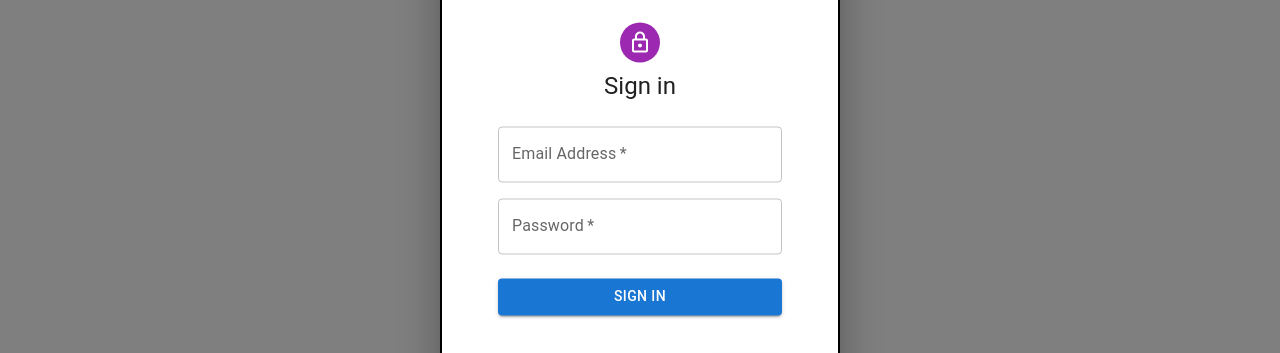
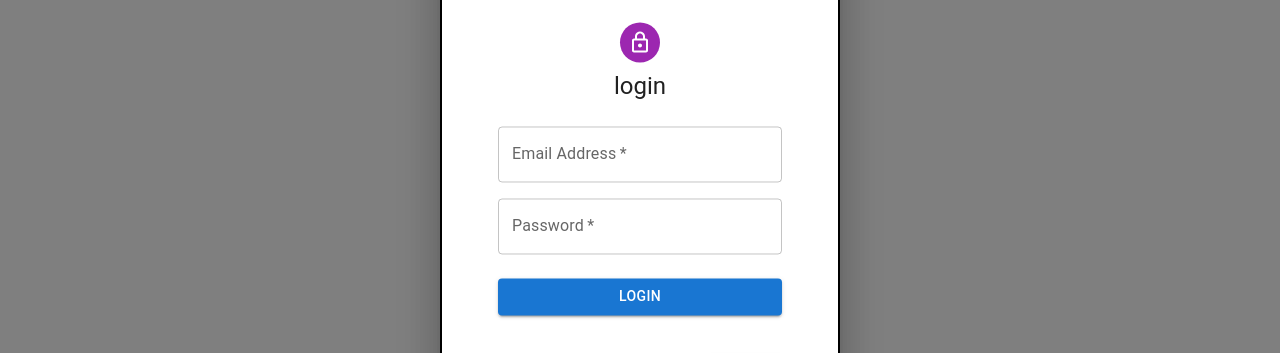
Before and after one commit to yishayainouze/frontend, a React (Vite) app: page /login in a window 1280 px wide. Both pictures are taken after a click on the button "LOGIN". Shown: the part 221-574 px from the top of the page. Built offline with nearby package versions, Linux system fonts and the light colour scheme.

Commit message:
sign in working wthout server

```diff
--- a/src/pages/Login.tsx
+++ b/src/pages/Login.tsx
@@ -49,16 +49,16 @@ const Login = () => {
   const onSubmit = async (data: any) => {
     console.log(data);
     setFormData(data);
-    console.log(formData);
+    // const {name,password} = data
     try {
       // Send a request to the server
       const response = await axios.post(
-        "https://localhost:8080/api/users",
+        "http://localhost:8080/api/users/login",
         data
       );
 
       // Print the server response
-      console.log(response.data);
+      console.log(response.data.name);
 
       // You can add to state or perform additional actions as needed
     } catch (error) {
@@ -92,7 +92,7 @@ const Login = () => {
                     <LockOutlinedIcon />
                   </Avatar>
                   <Typography component="h1" variant="h5">
-                    Sign in
+                    login
                   </Typography>
                   <form onSubmit={handleSubmit(onSubmit)}>
                     <Box component="div"  sx={{ mt: 3 }}>
@@ -125,7 +125,7 @@ const Login = () => {
                         variant="contained"
                         sx={{ mt: 3, mb: 2 }}
                       >
-                        Sign In
+                        login
                       </Button>
                       <Grid container justifyContent="flex-end">
                         <Grid item>
```
